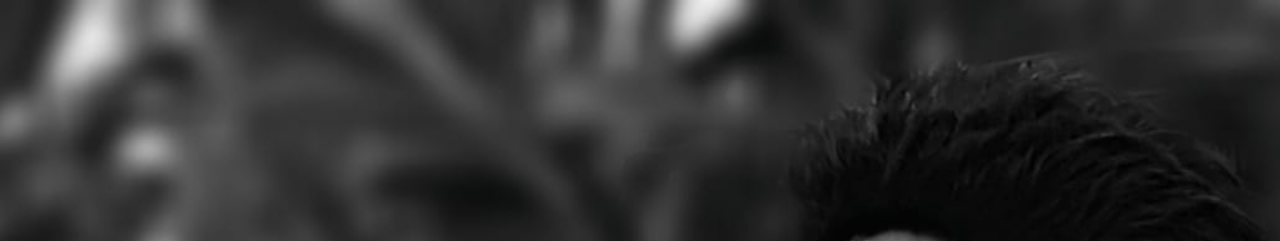
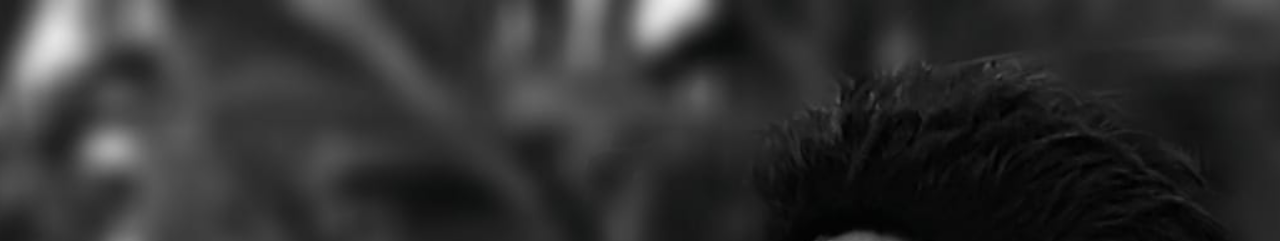
Before and after one commit to SrpAadityan/Portfoilo, a plain HTML site: page index.html in a window 1280 px wide. Shown: the top 241 px of the page. Drawn offline with nearby package versions, Linux system fonts and the light colour scheme; a web font is replaced by a local one.

Commit message:
Hero bg position Modification

```diff
--- a/assets/css/style.css
+++ b/assets/css/style.css
@@ -465,7 +465,7 @@ p {
 # Hero
 --------------------------------------------------------------*/
 #hero {
-  background: url("../img/home-bg1.jpeg") repeat scroll center center/cover;
+  background: url("../img/home-bg1.jpeg") repeat scroll 75% 30%/cover;
   height: 100vh;
   width: 100%;
 }
```
